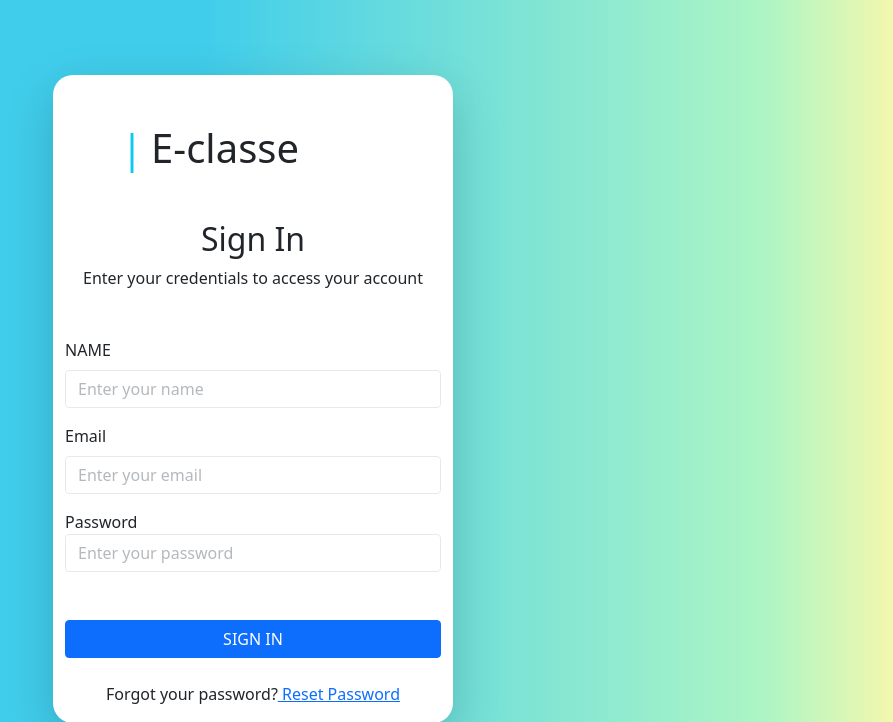
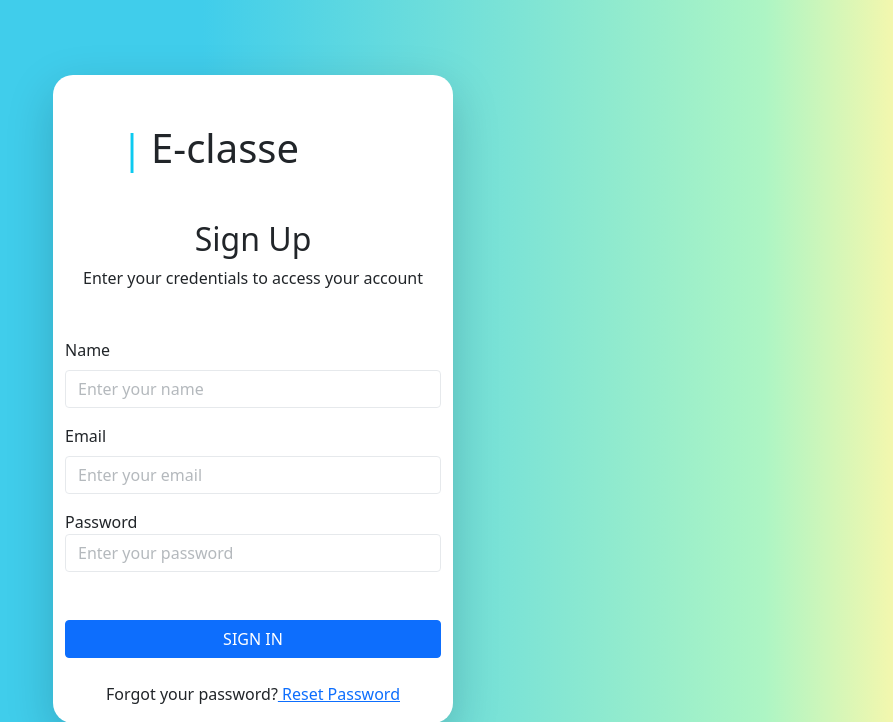
Before and after one commit to elkhaldaoui/E-classe-V1.3, a PHP site: page /sign-up.php in a window 1280 px wide. Shown: the top 722 px of the page, without its empty margins (387-1280 px from the left). Run offline with PHP 8.4, Linux system fonts and the light colour scheme.

Commit message:
sign -in/up

```diff
--- a/index.php
+++ b/index.php
@@ -26,7 +26,11 @@
         <button id="btnadd" type="submit" name="submit" class="btn btn-primary">SIGN IN</button>
         </div>
     </form>
-
+        <div class="d-grid">
+            <br>
+        <h3> Creat Account :</h3>
+        <a class="btn btn-secondary" href="sign-up.php" role="button">SIGN-UP</a>
+        </div>
         <div class="mt-4 text-center">
         <p>Forgot your password?<a href="#"> Reset Password</a></p>
         </div>
--- a/sign-up.php
+++ b/sign-up.php
@@ -1,7 +1,6 @@
 <?php
 include('./config/db.php');
 include('./controller/regester.php');
-
 
 ?>
 <!DOCTYPE html>
@@ -17,14 +16,14 @@ include('./controller/regester.php');
 <body>
     <div style="max-width: 400px; min-width: 300px;" class="container bg-white shadow-lg">
         <h1 class="titre m-5"><span class="text-info p-2">|</span>E-classe</h1>
-        <h2 class="text-center mt-5">Sign In</h2>
+        <h2 class="text-center mt-5">Sign Up</h2>
         <p class="text-center mb-5">Enter your credentials to access your account</p>
     <form  method="post">
     <div class="mb-3">
         <?php
             echo $fNameEmptyErr;
         ?>
-        <label class="form-label">NAME</label>
+        <label class="form-label">Name</label>
         <input type="text" name="name" class="form-control opacity-50" placeholder="Enter your name">
         </div>
         <div class="mb-3">
```
